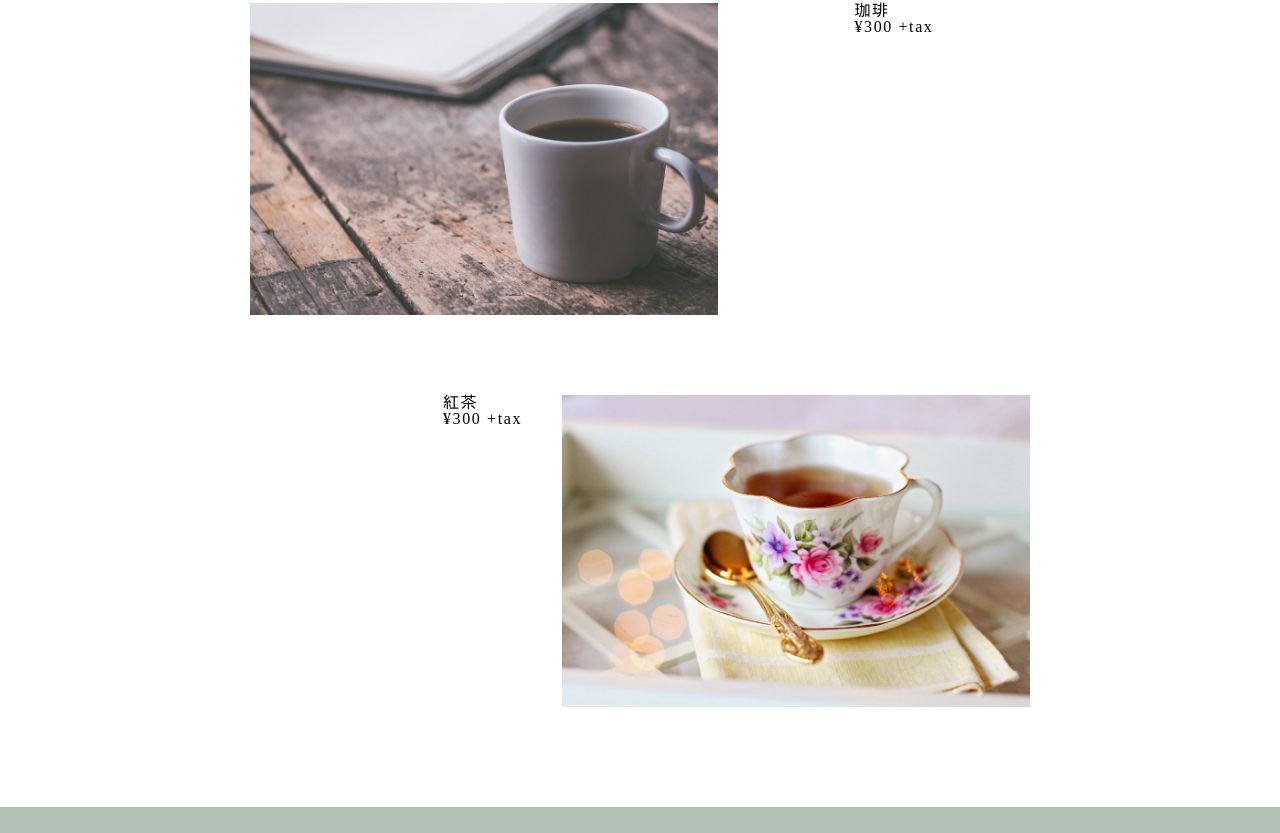
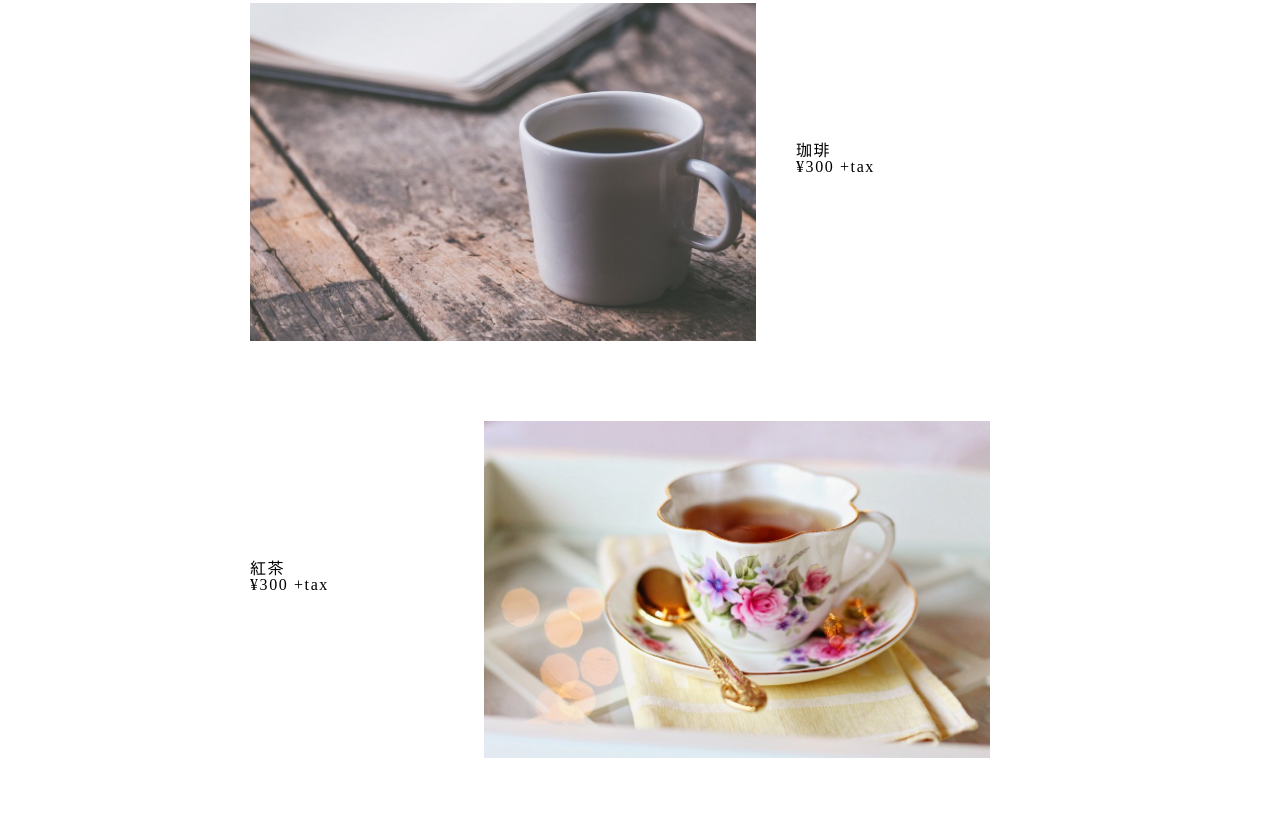
Before and after one commit to rikkuma/book-cafe, a website: page index.html in a window 1280 px wide. Shown: the part 1964-2797 px from the top of the page. Drawn offline with nearby package versions, Linux system fonts and the light colour scheme.

Commit message:
spで見た時に横幅が100%を超えて表示されてしまっていたのを修正

```diff
--- a/js/app.js
+++ b/js/app.js
@@ -1,6 +1,6 @@
 $(function(){
     //メニューバー背景切り替え
-    var targetHeight = $('.js-float-menu-target').height();
+    var targetHeight = $('.js-float-menu-target').height() - 40;
     $(window).on('scroll', function(){
         $('.js-float-menu').toggleClass('float-active', $(this).scrollTop() > targetHeight);
     });
--- a/scss/style.scss
+++ b/scss/style.scss
@@ -257,6 +257,8 @@ p,a{
     box-sizing: border-box;
     padding:$space_100;
     text-align:center;
+    position: sticky;
+	position: -webkit-sticky;
     @include mq('sp'){
         width:100%;
         padding:$space_100 $space_xl;
@@ -315,10 +317,14 @@ p,a{
 //==========================
 .section-menu{
     position: relative;
+    overflow: hidden;
 }
 .menu-coffee{
+    width:100%;
+    box-sizing: border-box;
     margin-top:80px;
     margin-bottom:80px;
+    align-items: center;
     opacity:0;
     transform:translate(-300px,50px);
     transition: .5s;
@@ -326,6 +332,7 @@ p,a{
         opacity:1;
         transform: translate(0,0);
         transition: .5s;
+        box-sizing: border-box;
     }
     &:after{
         content:'';
@@ -333,18 +340,30 @@ p,a{
         display:block;
     }
     .coffee-img{
-        width:60%;
+        width:calc(70% - #{$space_3l});
         float:left;
         padding-right:$space_3l;
+        @include mq('sp'){
+            width:calc(65% - #{$space_m});
+            padding-right:$space_m;
+        }
     }
     table{
         display: inline-block;
         text-align:left;
+        margin-top:140px;
+        width:30%;
+        @include mq('sp'){
+            margin-top:60px;
+            width:35%;
+        }
     }
 }
 
 .menu-tea{
+    width:100%;
     text-align: right;
+    box-sizing: border-box;
     opacity:0;
     transform:translate(300px,50px);
     transition: .5s;
@@ -352,6 +371,7 @@ p,a{
         opacity:1;
         transform: translate(0,0);
         transition: .5s;
+        box-sizing: border-box;
     }
     &:after{
         content:'';
@@ -359,13 +379,23 @@ p,a{
         display:block;
     }
     .tea-img{
-        width:60%;
+        width:calc(70% - #{$space_3l});
         float:right;
-        padding-left:$space_3l;
+        padding-right:$space_3l;
+        @include mq('sp'){
+            width:calc(65% - #{$space_m});
+            padding-right:$space_m;
+        }
     }
     table{
         display: inline-block;
         text-align:left;
+        margin-top:140px;
+        width:30%;
+        @include mq('sp'){
+            margin-top:60px;
+            width:35%;
+        }
     }
 }
 
```
Also changed, not shown: css/style.css.
